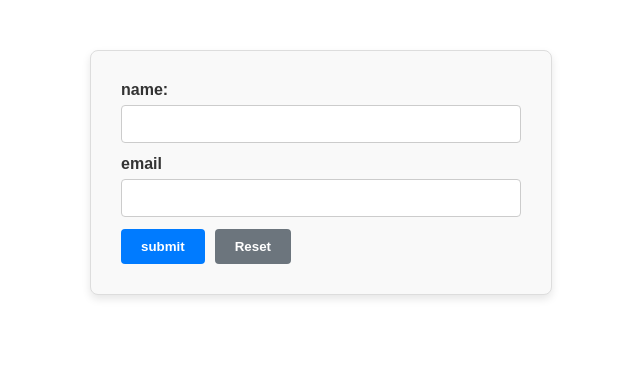
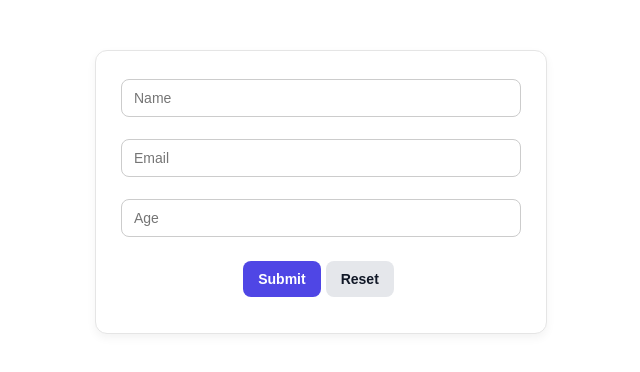
Before and after one commit to AfdelAboobacker/React, a React (Vite) app: page / in a window 1280 px wide. Shown: the top 372 px of the page, without its empty margins (319-959 px from the left). Built offline with nearby package versions, Linux system fonts and the light colour scheme.

Commit message:
27/11/25

```diff
--- a/package.json
+++ b/package.json
@@ -10,12 +10,14 @@
     "preview": "vite preview"
   },
   "dependencies": {
+    "@hookform/resolvers": "^5.2.2",
     "axios": "^1.13.2",
     "react": "^19.1.1",
     "react-dom": "^19.1.1",
     "react-hook-form": "^7.66.1",
     "react-icons": "^5.5.0",
-    "react-router-dom": "^7.9.5"
+    "react-router-dom": "^7.9.5",
+    "yup": "^1.7.1"
   },
   "devDependencies": {
     "@eslint/js": "^9.36.0",
--- a/src/App.jsx
+++ b/src/App.jsx
@@ -22,6 +22,7 @@ import ProductPage from "./Design/dynamic-routing-RW-eg/ProductPage";
 import { Route, Routes } from "react-router-dom";
 import ProductDetails from "./Design/dynamic-routing-RW-eg/ProductDetails";
 import BasicHookForm from "./react-hook-form/BasicHookForm";
+import Yupform from "./form/yup-react-hook-form/yupform";
 
 // import Home from "./3.functional-components/hooks/useContext-hook/dark&light-mode/Home";
 // import { ThemeProvider } from "./3.functional-components/hooks/useContext-hook/dark&light-mode/ThemeContext";
@@ -96,7 +97,10 @@ function App() {
         <Route path="/" element={<ProductPage />} />
         <Route path="/product/:id" element={<ProductDetails />} />
       </Routes> */}
- <BasicHookForm/>
+      {/* ----------hook form--------------------------- */}
+      {/* <BasicHookForm/> */}
+      {/*-------------- yup with react hook form---------------- */}
+      <Yupform />
     </>
   );
 }
--- /dev/null
+++ b/src/form/yup-react-hook-form/Yupform.jsx
@@ -0,0 +1,47 @@
+import React from "react";
+import "./yupform.css";
+import * as yup from "yup";
+import { useForm } from "react-hook-form";
+import { yupResolver } from "@hookform/resolvers/yup";
+import { data } from "react-router-dom";
+
+//defining the validation schema
+const schema = yup.object().shape({
+  name: yup.string().required("Name is required."),
+  email: yup.string().email("Invalid email").required("Email is required"),
+  age: yup.number().positive().integer().required("Age is required"),
+});
+const Yupform = () => {
+  const {
+    register,
+    handleSubmit,
+    formState: { errors },
+    reset,
+  } = useForm({ resolver: yupResolver(schema) });
+
+  const onSubmit = (data) => {
+    console.log(data);
+    reset();
+  };
+
+  return (
+    <form onSubmit={handleSubmit(onSubmit)}>
+      {/* name */}
+      <input {...register("name")} placeholder="Name" />
+      <p>{errors.name?.message}</p>
+      {/*email  */}
+      <input {...register("email")} placeholder="Email" />
+      <p>{errors.email?.message}</p>
+      {/* age */}
+      <input {...register("age")} placeholder="Age" />
+      <p>{errors.age?.message}</p>
+
+   <div>
+          <button type="submit">Submit</button>
+          <button type="reset" onClick={()=>reset()}>Reset</button>
+   </div>
+    </form>
+  );
+};
+
+export default Yupform;
--- /dev/null
+++ b/src/form/yup-react-hook-form/yupform.css
@@ -0,0 +1,75 @@
+/* Form container */
+form {
+  max-width: 400px;
+  margin: 50px auto;
+  padding: 20px 25px;
+  background: #ffffff;
+  border: 1px solid #e5e5e5;
+  border-radius: 12px;
+  box-shadow: 0 4px 10px rgba(0, 0, 0, 0.05);
+  font-family: 'Segoe UI', Tahoma, Geneva, Verdana, sans-serif;
+  display: flex;
+  flex-direction: column;
+  justify-content: center;
+  align-items: center;
+}
+
+/* Input fields */
+input {
+
+  width: 100%;
+  padding: 10px 12px;
+  margin: 8px 0 4px 0;
+  border: 1px solid #ccc;
+  border-radius: 8px;
+  font-size: 14px;
+  transition: border-color 0.3s ease;
+}
+
+input:focus {
+  border-color: #4f46e5; /* Indigo highlight */
+  outline: none;
+  box-shadow: 0 0 4px rgba(79, 70, 229, 0.4);
+}
+
+/* Error messages */
+p {
+  color: #e11d48; /* Red shade */
+  font-size: 12px;
+  margin: 0 0 10px 5px;
+  font-weight: 500;
+}
+
+/* Buttons */
+button {
+  padding: 10px 15px;
+  margin: 10px 5px 0 0;
+  border: none;
+  border-radius: 8px;
+  font-size: 14px;
+  cursor: pointer;
+  font-weight: 600;
+  transition: background 0.3s ease, transform 0.2s ease;
+}
+
+/* Submit button */
+button[type="submit"] {
+  background-color: #4f46e5;
+  color: white;
+}
+
+button[type="submit"]:hover {
+  background-color: #4338ca;
+  transform: translateY(-2px);
+}
+
+/* Reset button */
+button[type="reset"] {
+  background-color: #e5e7eb;
+  color: #111827;
+}
+
+button[type="reset"]:hover {
+  background-color: #d1d5db;
+  transform: translateY(-2px);
+}
```
Also changed, not shown: 1 other file (tests, documents, lock files or other folders).
